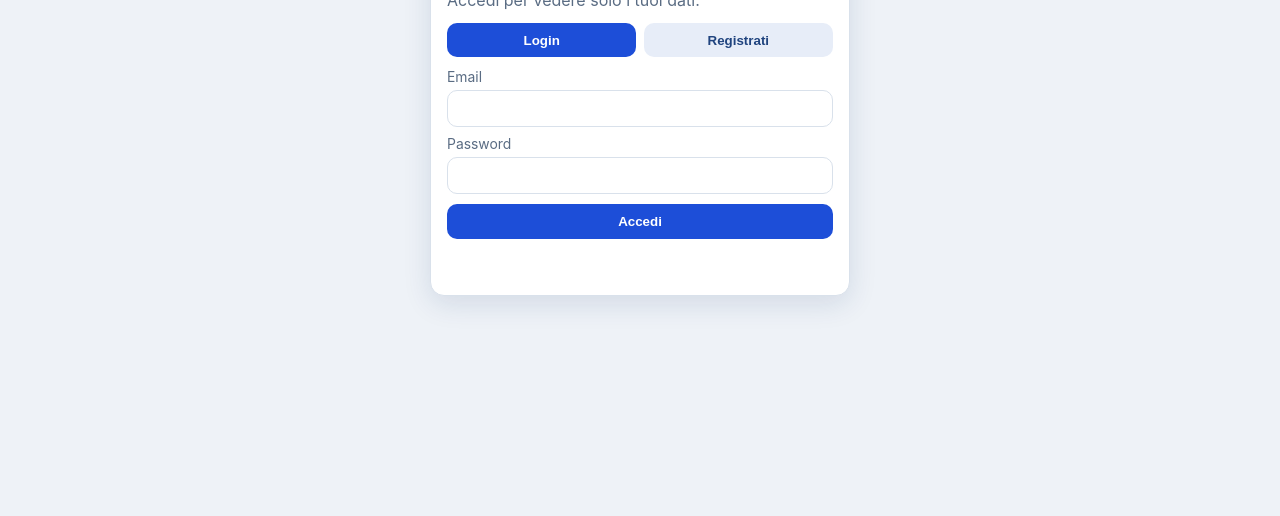
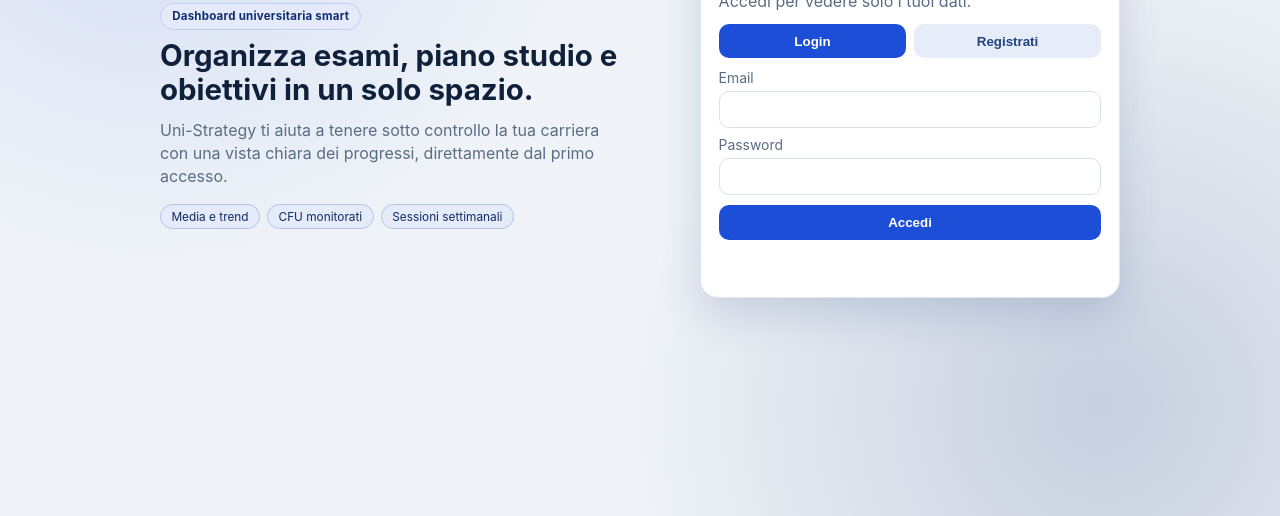
Before and after one commit to NicoMimy56/Progetto-Uni-Strategy, a website with bundled scripts: page index.html in a window 1280 px wide. Shown: the part 284-800 px from the top of the page. Built offline with nearby package versions, Linux system fonts and the light colour scheme; files whose address does not match are found by name.

Commit message:
modifica login

```diff
--- a/index.html
+++ b/index.html
@@ -24,6 +24,23 @@
   <body>
     <!-- Schermata autenticazione (prima caricata se non sei loggato) -->
     <section id="auth-view" class="auth-view">
+      <div class="auth-layout">
+        <div class="auth-hero">
+          <p class="auth-kicker">Dashboard universitaria smart</p>
+          <h1>
+            Organizza esami, piano studio e obiettivi in un solo spazio.
+          </h1>
+          <p class="auth-hero-copy">
+            Uni-Strategy ti aiuta a tenere sotto controllo la tua carriera con
+            una vista chiara dei progressi, direttamente dal primo accesso.
+          </p>
+          <div class="auth-highlights" aria-hidden="true">
+            <span>Media e trend</span>
+            <span>CFU monitorati</span>
+            <span>Sessioni settimanali</span>
+          </div>
+        </div>
+
         <div class="auth-card">
           <h1 class="brand-title">
             <img src="./assets/logo-header-classic.svg" alt="" class="brand-logo" />
@@ -45,6 +62,7 @@
             <button type="submit">Crea account</button>
           </form>
           <p id="auth-status" class="auth-status"></p>
+        </div>
       </div>
     </section>
 
--- a/js/app.js
+++ b/js/app.js
@@ -320,6 +320,28 @@
   return t("study.noSession");
 }
 
+/**
+ * Lingua preferita del browser normalizzata ai codici app (`it`, `en`, ...).
+ * Esempio: `en-US` -> `en`. Fallback: lingua di DEFAULT_PROFILE.
+ */
+function getBrowserPreferredLanguage() {
+  const browserCandidates = [
+    ...(Array.isArray(navigator.languages) ? navigator.languages : []),
+    navigator.language
+  ]
+    .filter((lng) => typeof lng === "string" && lng.trim() !== "")
+    .map((lng) => lng.toLowerCase());
+
+  for (const lang of browserCandidates) {
+    const base = lang.split("-")[0];
+    if (SUPPORTED_LANGUAGES.includes(base)) {
+      return base;
+    }
+  }
+
+  return DEFAULT_PROFILE.language;
+}
+
 /** Aggiorna testi statici marcati data-i18n e le option dei select dipendenti dalla lingua. */
 async function translateStaticUi() {
   document.querySelectorAll("[data-i18n]").forEach((el) => {
@@ -1862,6 +1884,7 @@
 async function loadAppData() {
   /* Nuovo dataset server ⇒ niente bozza Impostazioni incoerente col profilo appena caricato. */
   settingsDraftProfile = null;
+  const browserPreferredLanguage = getBrowserPreferredLanguage();
   const data = await apiRequest("/api/bootstrap");
   state.exams = (data.exams || []).map((exam) => ({
     ...exam,
@@ -1878,8 +1901,10 @@
   }));
   state.targetGpa = Number.isFinite(data.targetGpa) ? data.targetGpa : 0;
   state.profile = data.profile ? { ...DEFAULT_PROFILE, ...data.profile } : { ...DEFAULT_PROFILE };
-  if (!SUPPORTED_LANGUAGES.includes(state.profile.language)) {
-    state.profile.language = DEFAULT_PROFILE.language;
+  if (!data.profile?.language) {
+    state.profile.language = browserPreferredLanguage;
+  } else if (!SUPPORTED_LANGUAGES.includes(state.profile.language)) {
+    state.profile.language = browserPreferredLanguage;
   }
   if (!i18nReady) await initI18n(state.profile.language);
   else await i18next.changeLanguage(state.profile.language);
--- a/styles.css
+++ b/styles.css
@@ -70,17 +70,79 @@
   min-height: 100vh;
   display: grid;
   place-items: center;
-  padding: 1rem;
+  padding: 1.2rem;
+  background:
+    radial-gradient(circle at 12% 14%, color-mix(in srgb, var(--primary) 14%, transparent) 0, transparent 34%),
+    radial-gradient(circle at 86% 86%, color-mix(in srgb, var(--primary-dark) 18%, transparent) 0, transparent 36%),
+    linear-gradient(145deg, color-mix(in srgb, var(--bg) 84%, white), var(--bg));
+}
+
+.auth-layout {
+  width: min(960px, 100%);
+  display: grid;
+  grid-template-columns: minmax(260px, 1fr) minmax(320px, 420px);
+  gap: 1.2rem;
+  align-items: center;
+}
+
+.auth-hero {
+  color: color-mix(in srgb, var(--text) 88%, #0b1220);
+}
+
+.auth-kicker {
+  margin: 0 0 0.5rem;
+  display: inline-flex;
+  padding: 0.34rem 0.7rem;
+  border-radius: 999px;
+  font-size: 0.72rem;
+  font-weight: 700;
+  letter-spacing: 0.02em;
+  color: var(--primary-dark);
+  background: color-mix(in srgb, var(--primary) 12%, white);
+  border: 1px solid color-mix(in srgb, var(--primary) 28%, white);
+}
+
+.auth-hero h1 {
+  margin: 0;
+  font-size: clamp(1.35rem, 2.3vw, 2.1rem);
+  line-height: 1.18;
+}
+
+.auth-hero-copy {
+  margin: 0.72rem 0 0;
+  color: var(--muted);
+  max-width: 46ch;
+  line-height: 1.45;
+}
+
+.auth-highlights {
+  margin-top: 1rem;
+  display: flex;
+  flex-wrap: wrap;
+  gap: 0.45rem;
+}
+
+.auth-highlights span {
+  display: inline-flex;
+  align-items: center;
+  gap: 0.25rem;
+  padding: 0.28rem 0.65rem;
+  border-radius: 999px;
+  font-size: 0.74rem;
+  color: color-mix(in srgb, var(--primary-dark) 78%, var(--text));
+  background: color-mix(in srgb, var(--card-bg) 78%, var(--primary) 10%);
+  border: 1px solid color-mix(in srgb, var(--primary) 20%, var(--border));
 }
 
 .auth-card {
   width: 100%;
-  max-width: 420px;
-  background: var(--card-bg);
-  border: 1px solid var(--border);
-  border-radius: 14px;
-  padding: 1rem;
-  box-shadow: 0 8px 28px rgba(15, 47, 111, 0.12);
+  max-width: 440px;
+  background: color-mix(in srgb, var(--card-bg) 92%, white);
+  border: 1px solid color-mix(in srgb, var(--border) 85%, white);
+  border-radius: 18px;
+  padding: 1.1rem;
+  backdrop-filter: blur(7px);
+  box-shadow: 0 16px 42px rgba(15, 47, 111, 0.15);
 }
 
 .auth-card h1 {
@@ -90,6 +152,11 @@
 .auth-card p {
   margin: 0 0 0.8rem;
   color: var(--muted);
+}
+
+.auth-card .brand-logo {
+  width: 32px;
+  height: 32px;
 }
 
 .auth-tabs {
@@ -118,6 +185,26 @@
   margin-top: 0.7rem !important;
   min-height: 1rem;
   color: #b91c1c !important;
+}
+
+@media (max-width: 760px) {
+  .auth-layout {
+    grid-template-columns: 1fr;
+    gap: 0.85rem;
+    max-width: 440px;
+  }
+
+  .auth-hero {
+    text-align: center;
+  }
+
+  .auth-hero-copy {
+    margin-inline: auto;
+  }
+
+  .auth-highlights {
+    justify-content: center;
+  }
 }
 
 .topbar p {
```
Also changed, not shown: 1 other file. Lines whose indentation alone changed are shown as unchanged.
